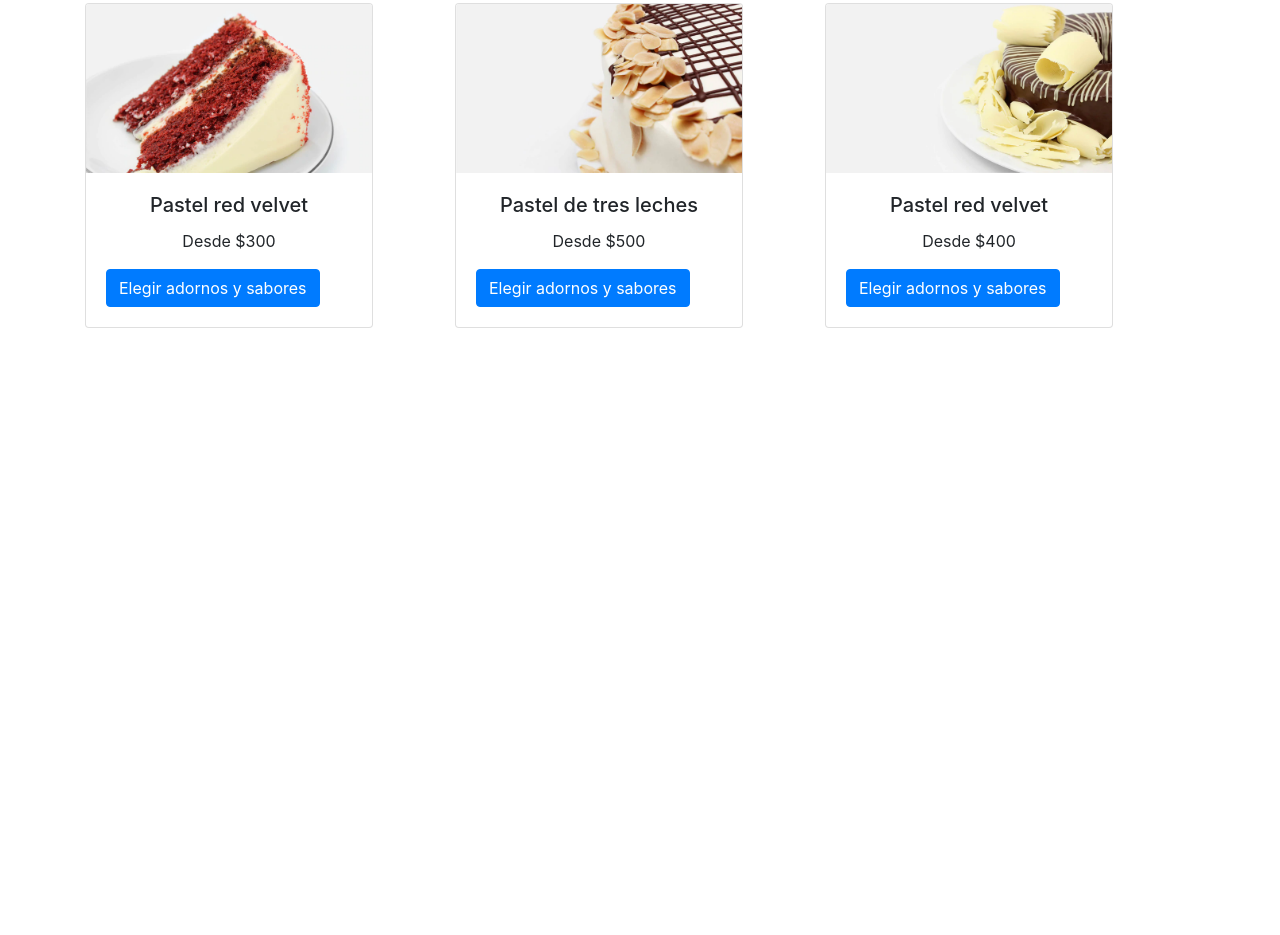
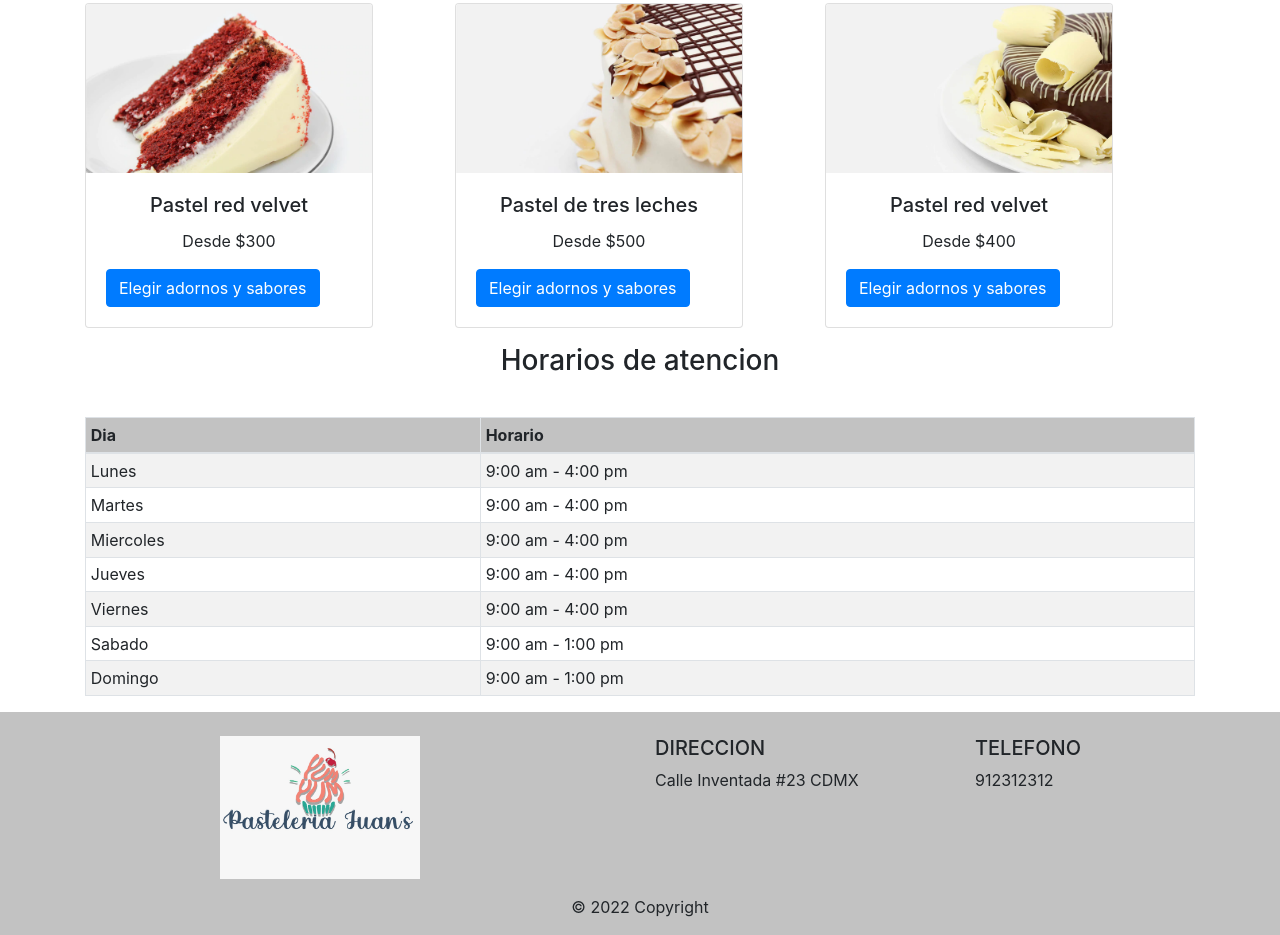
Before and after one commit to JuanGCC/Innovation-Practica-HTML, a plain HTML site: page index.html in a window 1280 px wide. Shown: the part 184-1119 px from the top of the page. Before the commit the page ends 800 px from the top, so only its background shows below. Drawn offline with nearby package versions, Linux system fonts and the light colour scheme.

Commit message:
Actualizacion Practica

```diff
--- a/index.html
+++ b/index.html
@@ -28,10 +28,7 @@
                 </ul>
                 <div class="actions d-flex justify-content-end ">
                     <button class="btn btn-sm text-white">Sign In</button>
-                    <!-- <a href="" class="nav-link text-success">Sign In</a> -->
-                    <!-- <button>Get Started</button> -->
                     <button class="btn btn-sm text-white">Sign Up</button>
-                    <!-- <input type="button" value="Get started free" class="boton  text-white"> -->
                 </div>
             </div>
         </div>
@@ -71,9 +68,9 @@
                     <label for="">Correo Electronico</label>
                     <input type="text" class="form-control" name="Nombre Cliente" id="ApellidoMaterno">
                 </section>
-                <section class="col-6">
+                <section class="col-4">
                     <label for="">Descripcion General del Pastel</label>
-                    <textarea name="" id="" cols="80" rows="4"></textarea>
+                    <textarea name="" id="" cols="101" rows="4"></textarea>
                 </section>
               </div>
               <div class="d-flex justify-content-between mt-2">
@@ -85,7 +82,6 @@
         </div>
         <div class="modal-footer d-flex justify-content-start w-100">
           <button type="button" class="btn btn-danger" data-dismiss="modal">Cancelar</button>
-          <!-- <button type="button" class="btn btn-success">Pagar</button> -->
         </div>
       </div>
     </div>
@@ -180,5 +176,97 @@
             </section>
         </section>
     </div>
+    <section >
+      <h3 class="d-flex justify-content-center">Horarios de atencion</h3><br>
+      <div class="d-flex justify-content-center container">
+        <table class="table table-sm table-striped table-bordered table-hover mt-2">
+          <thead style="background: #c2c2c2">
+            <th>Dia</th>
+            <th>Horario</th>
+          </thead>
+          <tbody>
+            <tr>
+              <td>Lunes</td>
+              <td>9:00 am - 4:00 pm</td>
+            </tr>
+            <tr>
+              <td>Martes</td>
+              <td>9:00 am - 4:00 pm</td>
+            </tr>
+            <tr>
+              <td>Miercoles</td>
+              <td>9:00 am - 4:00 pm</td>
+            </tr>
+            <tr>
+              <td>Jueves</td>
+              <td>9:00 am - 4:00 pm</td>
+            </tr>
+            <tr>
+              <td>Viernes</td>
+              <td>9:00 am - 4:00 pm</td>
+            </tr>
+            <tr>
+              <td>Sabado</td>
+              <td>9:00 am - 1:00 pm</td>
+            </tr>
+            <tr>
+              <td>Domingo</td>
+              <td>9:00 am - 1:00 pm</td>
+            </tr>
+          </tbody>
+        </table>
+      </div>
+
+    </section>
+
+<footer style="background: #c2c2c2" class="page-footer font-small blue pt-4">
+
+  <div class="container-fluid text-center text-md-left">
+
+    <div class="row">
+
+      <div class="col-md-6 mt-md-0 mt-3">
+        <div class="d-flex justify-content-center">
+          <img src="Logo.jpeg" width="200px" alt="">
+        </div>
+
+
+      </div>
+
+      <hr class="clearfix w-100 d-md-none pb-3">
+
+      <div class="col-md-3 mb-md-0 mb-3">
+
+        <h5 class="text-uppercase">Direccion</h5>
+
+        <ul class="list-unstyled">
+          <li>
+            <p>Calle Inventada #23 CDMX</p>
+          </li>
+
+        </ul>
+
+      </div>
+
+      <div class="col-md-3 mb-md-0 mb-3">
+
+        <h5 class="text-uppercase">Telefono</h5>
+
+        <ul class="list-unstyled">
+          <li>
+            <p>912312312</p>
+          </li>
+        </ul>
+
+      </div>
+
+    </div>
+
+  </div>
+
+  <div class="footer-copyright text-center py-3">© 2022 Copyright
+  </div>
+
+</footer>
 </body>
 </html>
```
